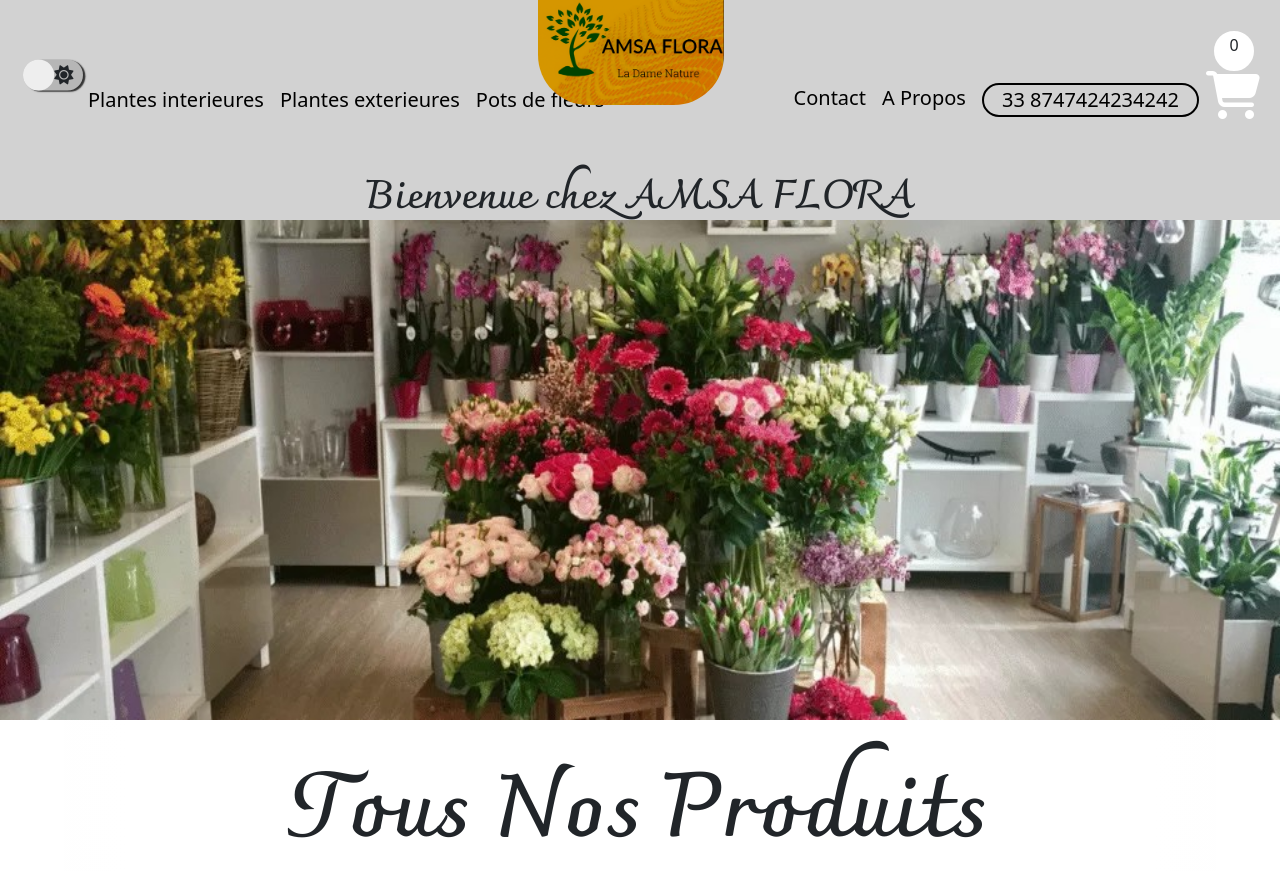
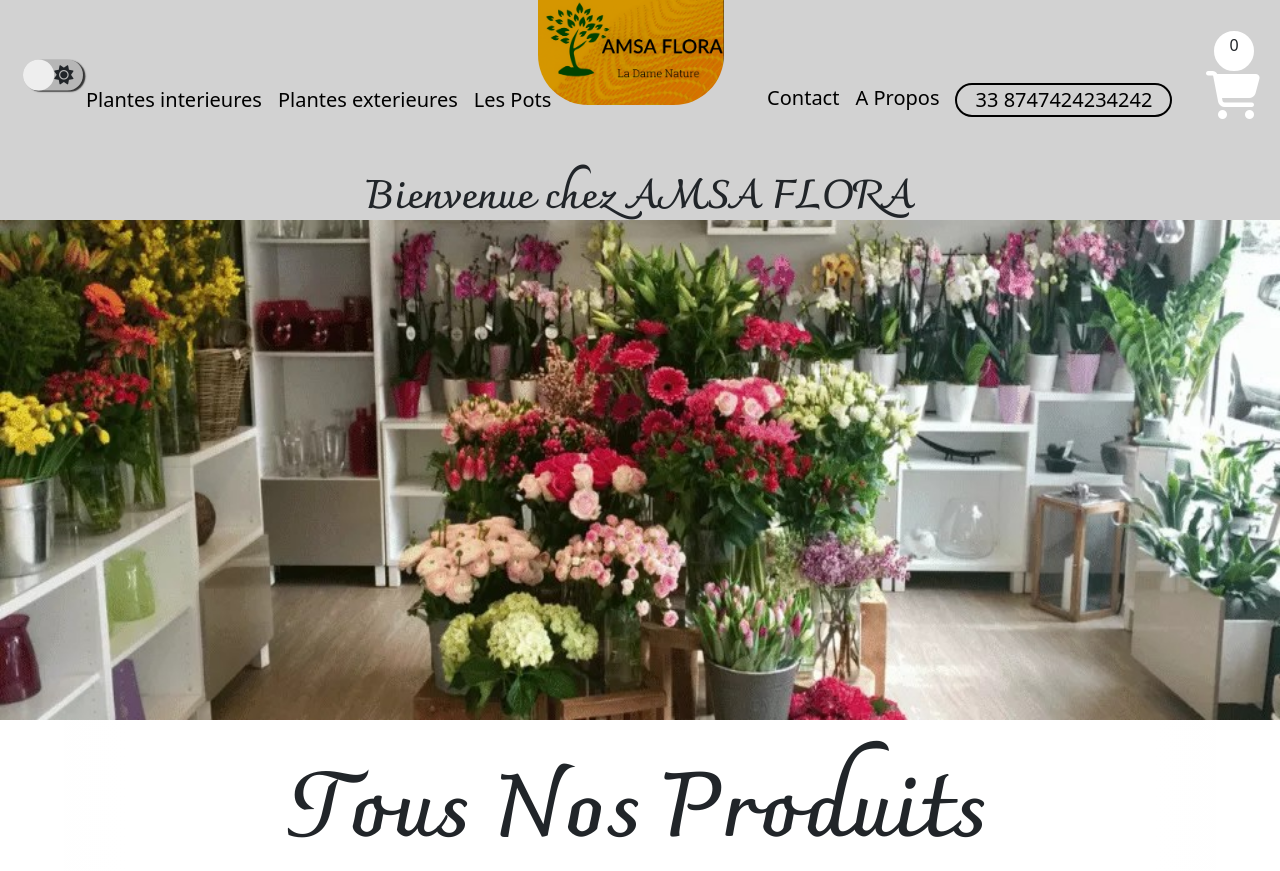
Before and after one commit to matthews-crypto/JardinerieOnline, a plain HTML site: page index.html in a window 1280 px wide. Shown: the top 871 px of the page. Drawn offline with nearby package versions, Linux system fonts and the light colour scheme.

Commit message:
Update index.html

```diff
--- a/index.html
+++ b/index.html
@@ -31,7 +31,7 @@
             </div>
             <!-- fin du mode nuit -->
             <div class="collapse navbar-collapse" id="mynavbar">
-                <ul class="navbar-nav me-auto liste" style="margin-left:2px">
+                <ul class="navbar-nav me-auto liste">
                     <li class="nav-item">
                         <a class="nav-link" href="interieur.html">Plantes interieures</a>
                     </li>
@@ -39,7 +39,7 @@
                         <a class="nav-link" href="exterieur.html">Plantes exterieures</a>
                     </li>
                     <li class="nav-item">
-                        <a class="nav-link" href="pot.html">Pots de fleurs</a>
+                        <a class="nav-link" href="pot.html">Les Pots</a>
                     </li>
                 </ul>
                 <ul class="navbar-nav me-auto liste" style="margin-left: 150px;">
```
